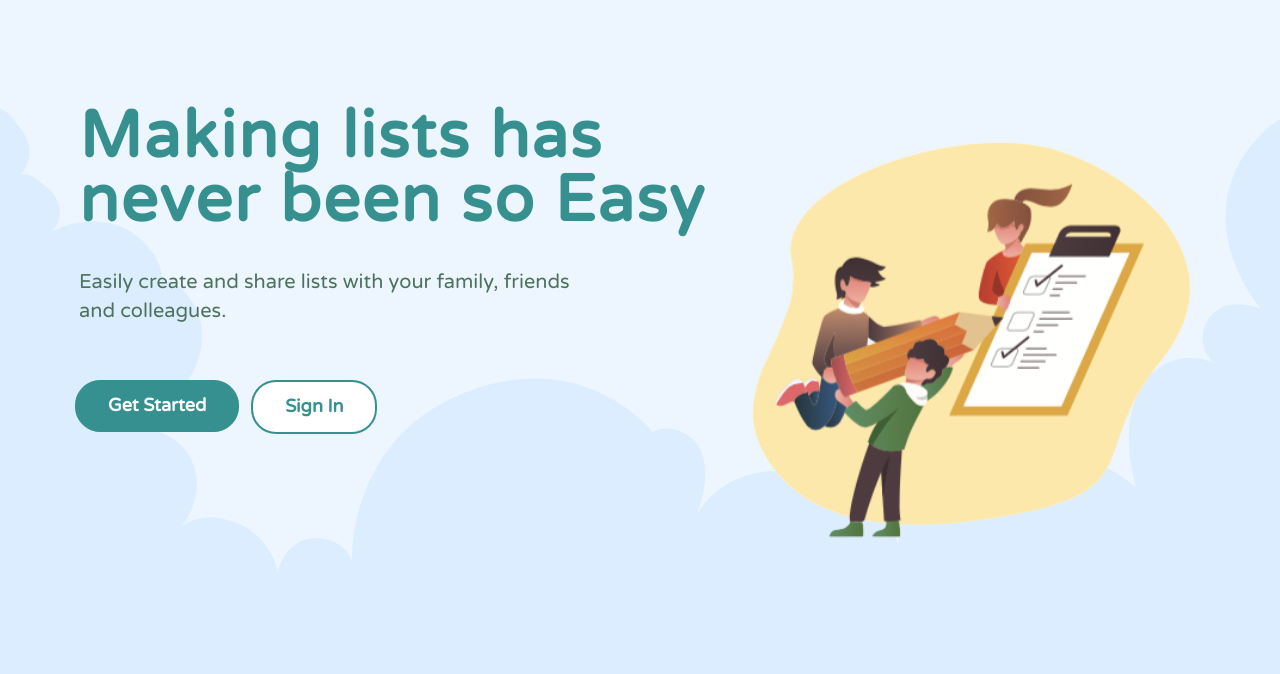
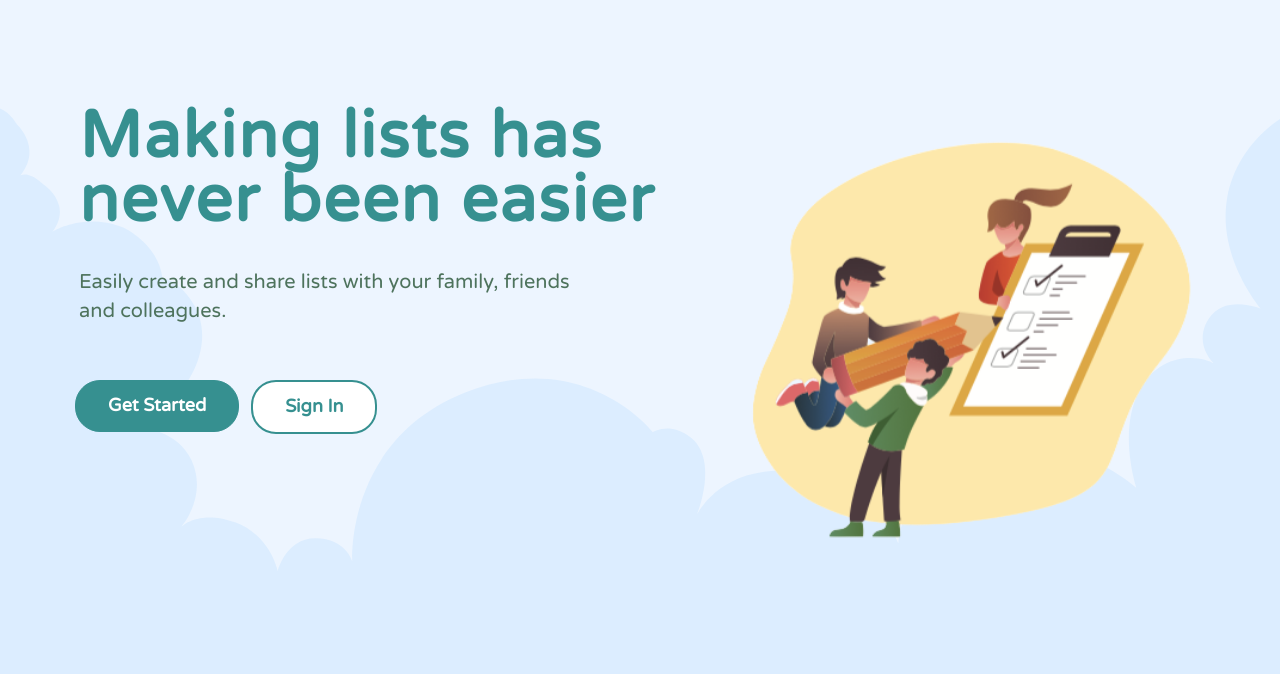
Before and after one commit to willnvs/todolist-dcu, a Flask app: page / in a window 1280 px wide. Shown: the part 50-724 px from the top of the page. Run offline with Flask 2, Linux system fonts and the light colour scheme; some libraries are stand-ins or nearby versions.

Commit message:
Changes on the homepage - update headline

```diff
--- a/app/templates/index.html
+++ b/app/templates/index.html
@@ -81,7 +81,7 @@
                                                 <div class="b-text" style="
                                                 font-family: 'Varela Round', sans-serif;
                                                 color: #369090;
-                                            ">Making lists has never been so Easy</div>
+                                            ">Making lists has never been easier</div>
                                             <div class="m-text" style="
                                             font-family: 'Varela Round', sans-serif;
                                             color: #4e735d;
```
